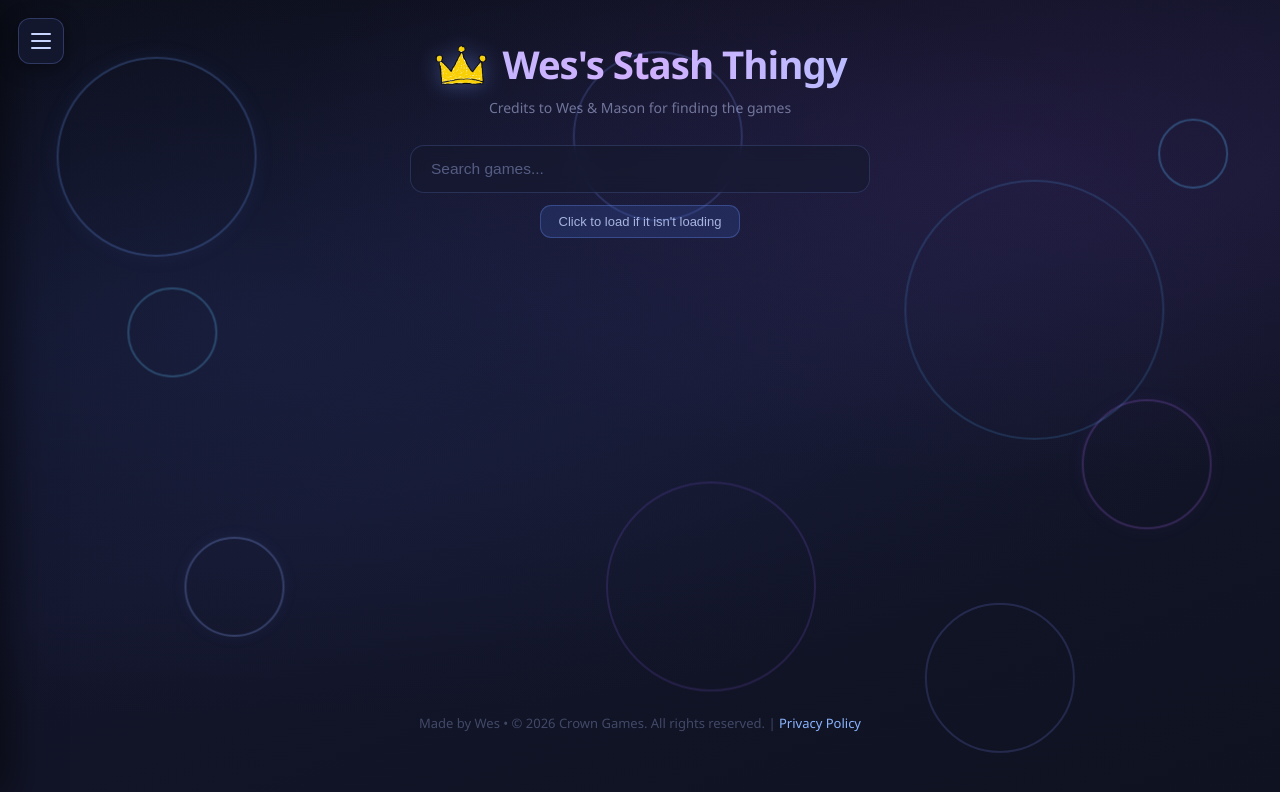
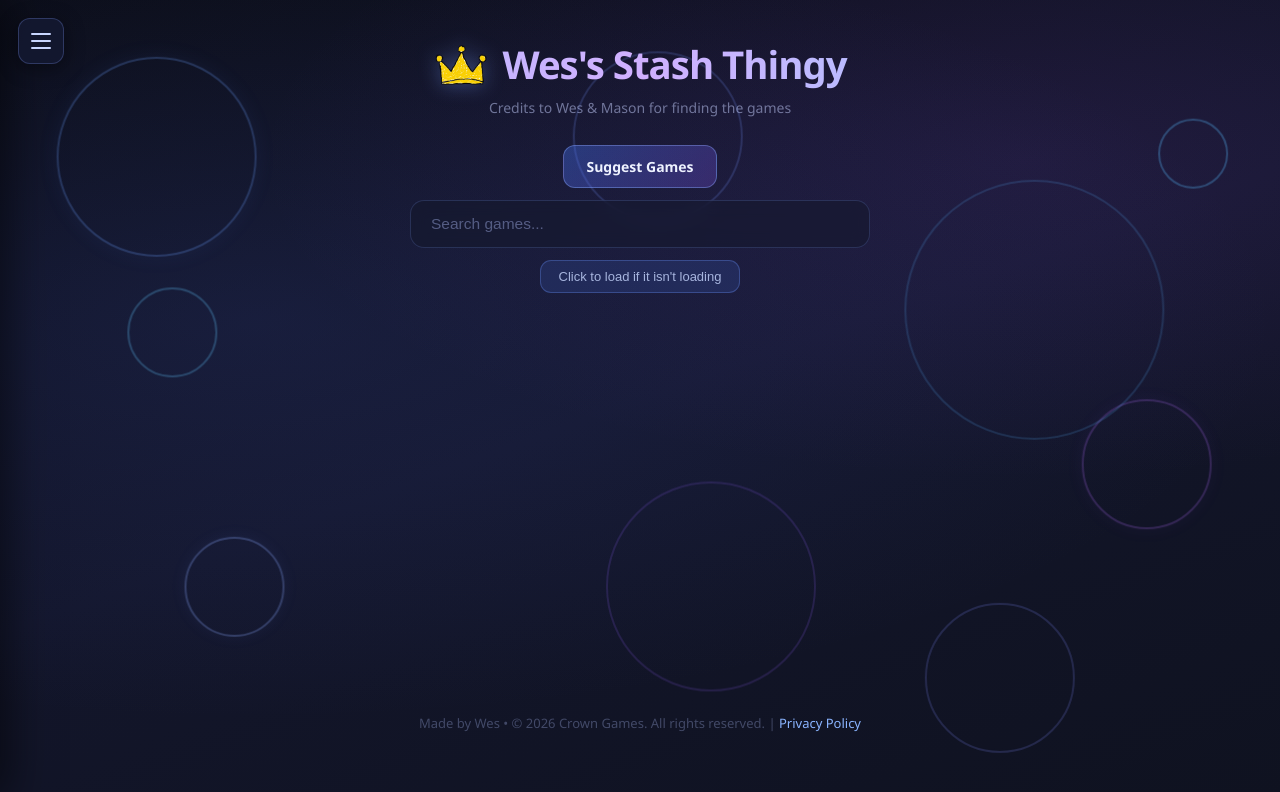
Before and after one commit to ksimmisk497/ultra-stash, a plain HTML site: page index.html in a window 1280 px wide. Drawn offline with Linux system fonts and the light colour scheme.

Commit message:
added suggest button so u can suggest stuff
opens u to google forms

```diff
--- a/index.html
+++ b/index.html
@@ -330,6 +330,26 @@
             box-shadow: 0 0 0 3px rgba(100, 140, 255, 0.12);
         }
 
+
+        #suggestGamesBtn {
+            background: linear-gradient(135deg, rgba(70, 120, 255, 0.35), rgba(120, 80, 220, 0.3));
+            border: 1px solid rgba(140, 170, 255, 0.4);
+            color: #eef2ff;
+            padding: 11px 22px;
+            border-radius: 12px;
+            font-size: 14px;
+            font-weight: 600;
+            cursor: pointer;
+            transition: all 0.25s ease;
+            text-decoration: none;
+            display: inline-block;
+        }
+        #suggestGamesBtn:hover {
+            background: linear-gradient(135deg, rgba(90, 140, 255, 0.55), rgba(140, 90, 240, 0.4));
+            box-shadow: 0 6px 18px rgba(80, 120, 255, 0.25);
+            color: white;
+        }
+
         #lolbutton {
             background: rgba(70, 110, 220, 0.18);
             border: 1px solid rgba(110, 150, 255, 0.3);
@@ -496,6 +516,7 @@
         </div>
 
         <div class="search-area">
+            <a id="suggestGamesBtn" href="https://docs.google.com/forms/d/e/1FAIpQLSf-uFCzfquDcTrgAQ2Oo6rZA6vUGX338duyJzk6AKo7G0VVfQ/viewform?usp=publish-editor" target="_blank" rel="noopener noreferrer">Suggest Games</a>
             <input type="text" placeholder="Search games..." id="searchInput">
             <script src="https://cdn.jsdelivr.net/gh/bubbls/ugs-singlefile@main/searchbut.js"></script>
             <button id="lolbutton" onclick="const script = document.createElement('script');script.src = 'https://cdn.jsdelivr.net/gh/bubbls/ugs-singlefile@latest/game.js';document.body.appendChild(script);">
```
